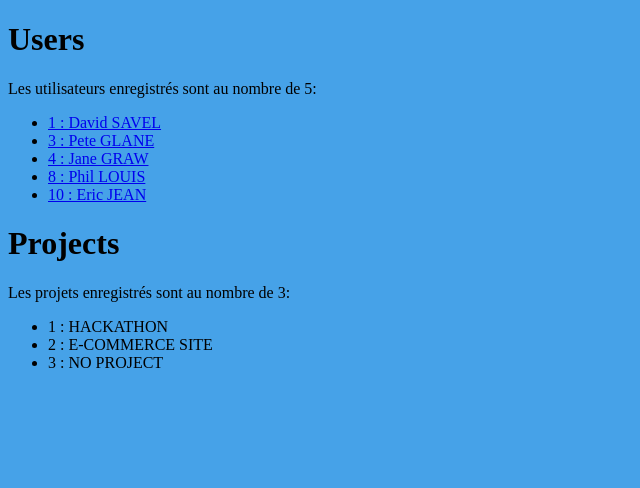
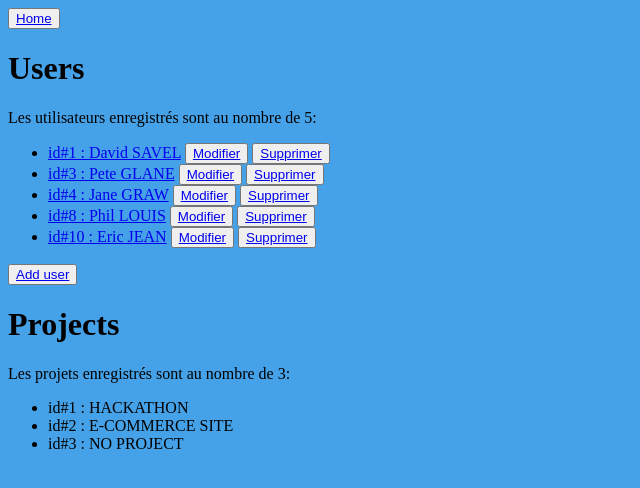
Before and after one commit to D-Savel/first-django-project-, a Django app: page /home/ in a window 1280 px wide. Shown: the top 488 px of the page, without its empty margins (0-640 px from the left). Run offline with Django 4.2, Linux system fonts and the light colour scheme; data comes from the database, SQL or seed files in the repository; both versions use the stored data as it was after the commit.

Commit message:
Add fonction and link del/update/add user

```diff
--- a/firstProject/firstProject/urls.py
+++ b/firstProject/firstProject/urls.py
@@ -19,7 +19,10 @@ from listings import views
 
 urlpatterns = [
     path('admin/', admin.site.urls),
-    path('home/', views.home),
-    path('users/<int:id>/', views.userDetail),
-    path('button/', views.button),
+    path('home/', views.home, name='home'),
+    path('users/<int:id>/', views.userDetail, name='userDetail'),
+    path('button/', views.button, name='button'),
+    path('addUser/', views.addUser, name='addUser'),
+    path('users/<int:id>/update', views.userUpdate, name='userUpdate'),
+    path('users/<int:id>/delete', views.userDelete, name='userDelete'),
 ]
--- a/firstProject/listings/models.py
+++ b/firstProject/listings/models.py
@@ -24,14 +24,14 @@ class User(models.Model):
     firstName = models.fields.CharField(max_length=30)
     lastName = models.fields.CharField(max_length=30)
     mail = models.fields.EmailField(max_length=100)
-    address = models.fields.CharField(default=True, max_length=150)
+    address = models.fields.CharField(null=True, max_length=150)
     age = models.fields.IntegerField()
     registrationDate = models.fields.DateTimeField(auto_now=True)
     isMajor = models.fields.BooleanField()
     language = models.fields.CharField(
-        choices=Language.choices, default='None', max_length=15)
+        choices=Language.choices, null=True, default='----', max_length=15)
     project = models.ForeignKey(
-        Project, default='No project', null=True, on_delete=models.SET_NULL)
+        Project, default='----', null=True, on_delete=models.SET_NULL)
 
     # Change name object in Django administration
     def __str__(self):
--- a/firstProject/listings/static/listings/styles.css
+++ b/firstProject/listings/static/listings/styles.css
@@ -11,3 +11,7 @@ html {
 .buttonContainer {
   text-align: center;
 }
+
+f.errorlist {
+  margin-bottom: -10px
+}
--- a/firstProject/listings/templates/listings/baseHTML.html
+++ b/firstProject/listings/templates/listings/baseHTML.html
@@ -11,7 +11,8 @@
 </head>
 
 <body>
-
+  <button><a href="/home">Home</a></button>
+  {% include 'listings/includes/messages.html' %}
   {% block baseHTMLContent %}
   {% endblock %}
 
--- a/firstProject/listings/templates/listings/home.html
+++ b/firstProject/listings/templates/listings/home.html
@@ -5,15 +5,20 @@
 <p> Les utilisateurs enregistrés sont au nombre de {{users|length}}:</p>
 <ul>
   {% for user in users %}
-  <li> <a href="/users/{{ user.id }}/">{{user.id}} : {{user.firstName}} {{user.lastName|upper}}</a></li>
+  <li> <a href="/users/{{ user.id }}/">id#{{user.id}} : {{user.firstName}} {{user.lastName|upper}}</a>
+    <button><a href="/users/{{ user.id }}/update">Modifier</a></button>
+    <button><a href="/users/{{ user.id }}/delete">Supprimer</a></button>
+  </li>
   {% endfor %}
 </ul>
-
+<div>
+  <button><a href="{% url 'addUser' %}">Add user</a></button>
+</div>
 <h1>Projects</h1>
 <p> Les projets enregistrés sont au nombre de {{projects|length}}:</p>
 <ul>
   {% for project in projects %}
-  <li> {{project.id}} : {{project.name|upper}}
+  <li> id#{{project.id}} : {{project.name|upper}}
   </li>
   {% endfor %}
 </ul>
--- /dev/null
+++ b/firstProject/listings/templates/listings/includes/messages.html
@@ -0,0 +1,7 @@
+{% if messages %}
+<ul class="messages">
+  {% for message in messages %}
+  <li {% if message.tags %} class="{{ message.tags }}" {% endif %}>{{ message }}</li>
+  {% endfor %}
+</ul>
+{% endif %}
--- a/firstProject/listings/templates/listings/userDetail.html
+++ b/firstProject/listings/templates/listings/userDetail.html
@@ -1,8 +1,8 @@
 {% extends 'listings/baseHTML.html' %}
 
 {% block baseHTMLContent%}
-<h2>{{user.id}} : {{ user.firstName }} {{ user.lastName|upper }} </h2>
 
+<h3>{{user.id}} : {{ user.firstName }} {{ user.lastName|upper }} </h3>
 <ul>
   <li>Age : {{user.age}}</li>
   <li>Mail : {{user.mail}}</li>
--- a/firstProject/listings/views.py
+++ b/firstProject/listings/views.py
@@ -1,7 +1,12 @@
+from collections import UserList
 from django.shortcuts import render
+from django.shortcuts import redirect
 from listings.models import User
 from listings.models import Project
 from listings.forms import UserForm
+from django.contrib import messages
+
+usersLength = len(User.objects.all())
 
 
 def home(request):
@@ -22,7 +27,58 @@ def button(request):
 
 
 def userDetail(request, id):
+
     user = User.objects.get(id=id)
     return render(request,
                   'listings/userDetail.html',
                   {'user': user})
+
+
+def addUser(request):
+
+    if request.method == 'POST':
+        form = UserForm(request.POST)
+        if form.is_valid():
+            user = form.save()
+            messages.success(
+                request, f"""L'utilisateur {user.firstName} {user.lastName} a été crée.""")
+            return redirect('userDetail', user.id)
+    else:
+        form = UserForm()
+
+    return render(request,
+                  'listings/addUser.html',
+                  {'form': form})
+
+
+def userUpdate(request, id):
+    user = User.objects.get(id=id)
+
+    if request.method == 'POST':
+        form = UserForm(request.POST, instance=user)
+        if form.is_valid():
+            # mettre à jour le groupe existant dans la base de données
+            form.save()
+            messages.success(
+                request, f"""L'utilisateur {user.firstName} {user.lastName} a été mis a jour.""")
+            # rediriger vers la page détaillée du groupe que nous venons de mettre à jour
+            return redirect('userDetail', user.id)
+    else:
+        form = UserForm(instance=user)
+
+    return render(request,
+                  'listings/userUpdate.html',
+                  {'form': form})
+
+
+def userDelete(request, id):
+    user = User.objects.get(id=id)
+
+    if request.method == 'POST':
+        user.delete()
+        messages.info(
+            request, f"""L'utilisateur {user.firstName} {user.lastName} a été supprimé.""")
+        return redirect('home')
+    return render(request,
+                  'listings/userDelete.html',
+                  {'user': user})
```
Also changed, not shown: firstProject/listings/forms.py (+6 -6 lines), firstProject/listings/templates/listings/addUser.html (added, +12 -0 lines), firstProject/listings/templates/listings/userDelete.html (added, +14 -0 lines), firstProject/listings/templates/listings/userUpdate.html (added, +12 -0 lines), firstProject/db.sqlite3, firstProject/listings/migrations/0012_alter_user_address.py (added), firstProject/listings/migrations/0013_alter_user_language_alter_user_project.py (added), firstProject/listings/migrations/0014_alter_user_language.py (added).
